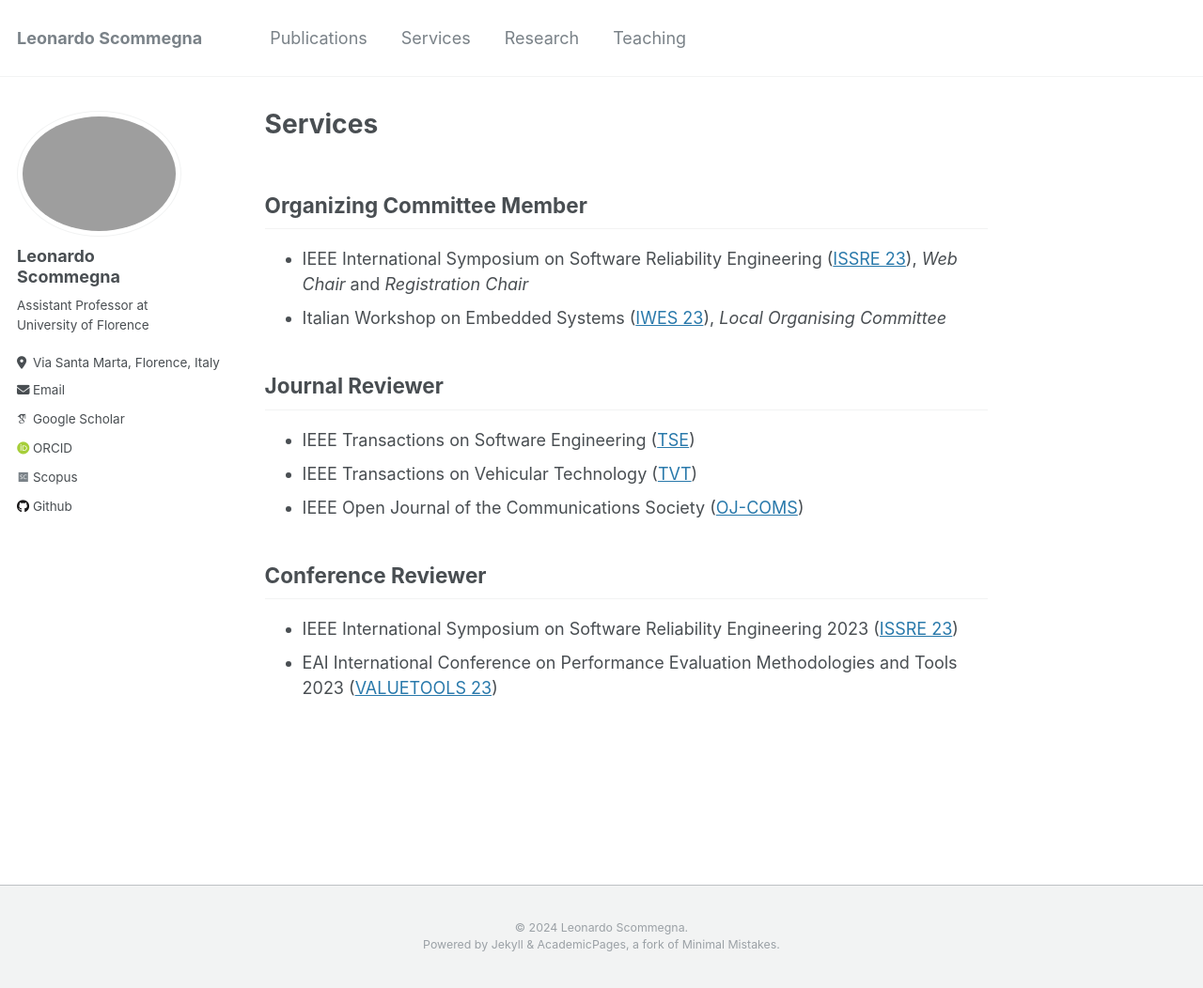
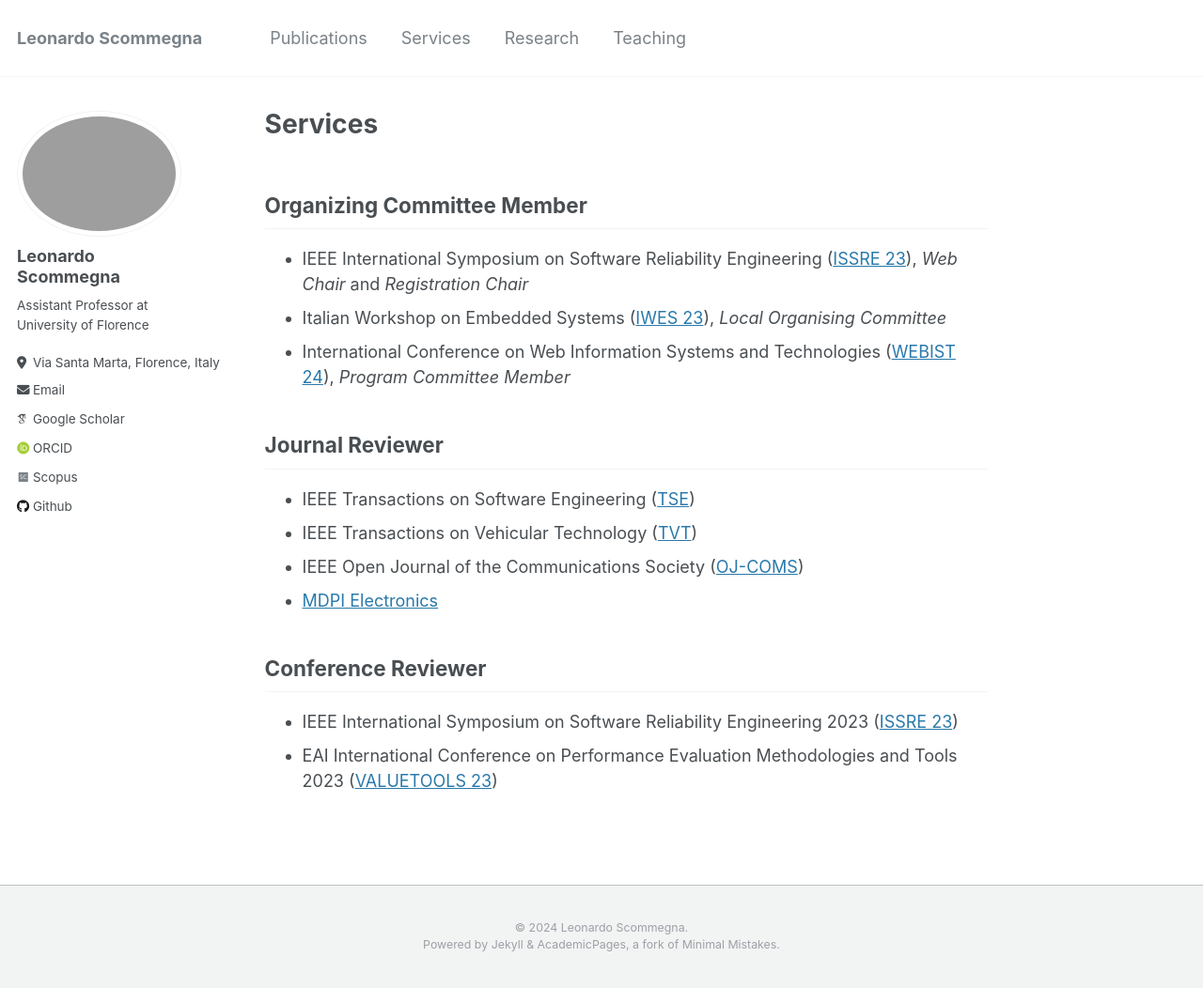
Before and after one commit to LeonardoScommegna/LeonardoScommegna.github.io, a Jekyll site: the page built from _pages/services.md, in a window 1280 px wide and 1052 px high. Shown: the whole window at 94% size. Built offline with Jekyll 4.4.1, drawn with Linux system fonts in a browser that asks for light colours; some web fonts are replaced.

Commit message:
services updated

```diff
--- a/_pages/services.md
+++ b/_pages/services.md
@@ -6,12 +6,14 @@ title: "Services"
 ## Organizing Committee Member
 - IEEE International Symposium on Software Reliability Engineering ([ISSRE 23](https://issre.github.io/2023/)), *Web Chair* and *Registration Chair*
 - Italian Workshop on Embedded Systems ([IWES 23](https://mclabservices.di.uniroma1.it/iwes/2023/index.php)), *Local Organising Committee*
+- International Conference on Web Information Systems and Technologies ([WEBIST 24](https://webist.scitevents.org/Home.aspx)), *Program Committee Member*
 
 ## Journal Reviewer
 
 - IEEE Transactions on Software Engineering ([TSE](https://ieeexplore.ieee.org/xpl/RecentIssue.jsp?punumber=32))
 - IEEE Transactions on Vehicular Technology ([TVT](https://ieeexplore.ieee.org/xpl/RecentIssue.jsp?punumber=25))
 - IEEE Open Journal of the Communications Society ([OJ-COMS](https://www.comsoc.org/publications/journals/ieee-ojcoms))
+- [MDPI Electronics](https://www.mdpi.com/journal/electronics)
 
 
 ## Conference Reviewer
```
